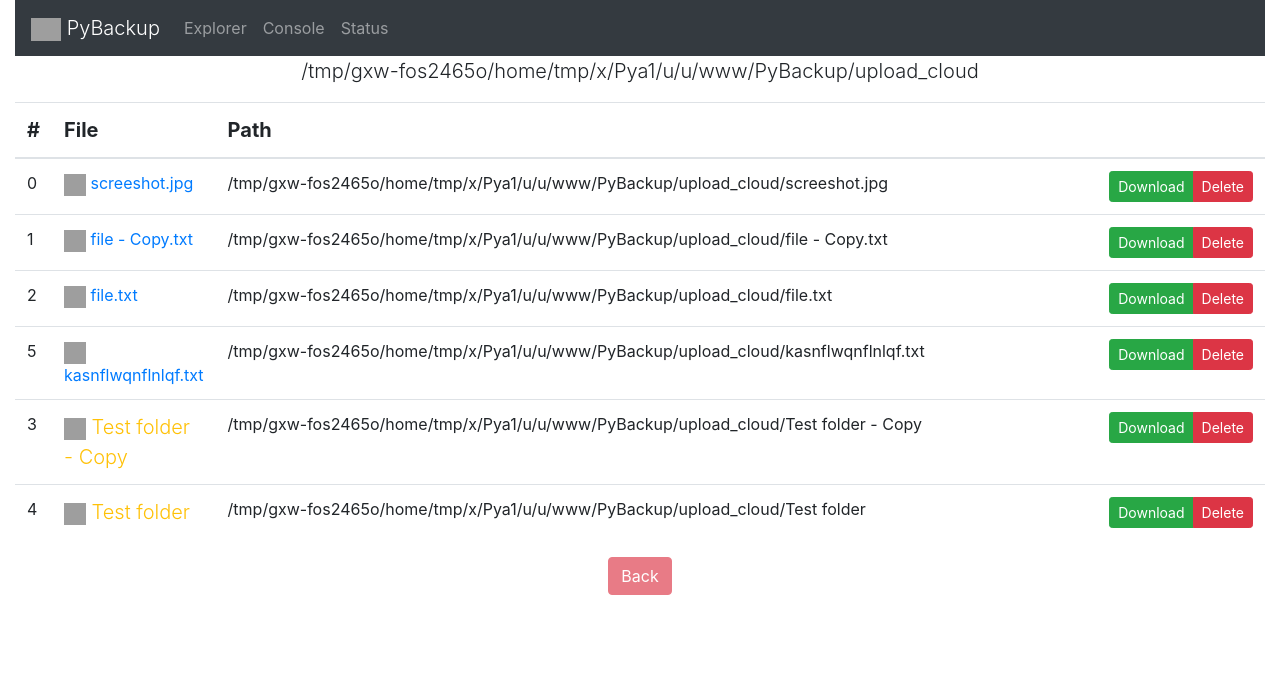
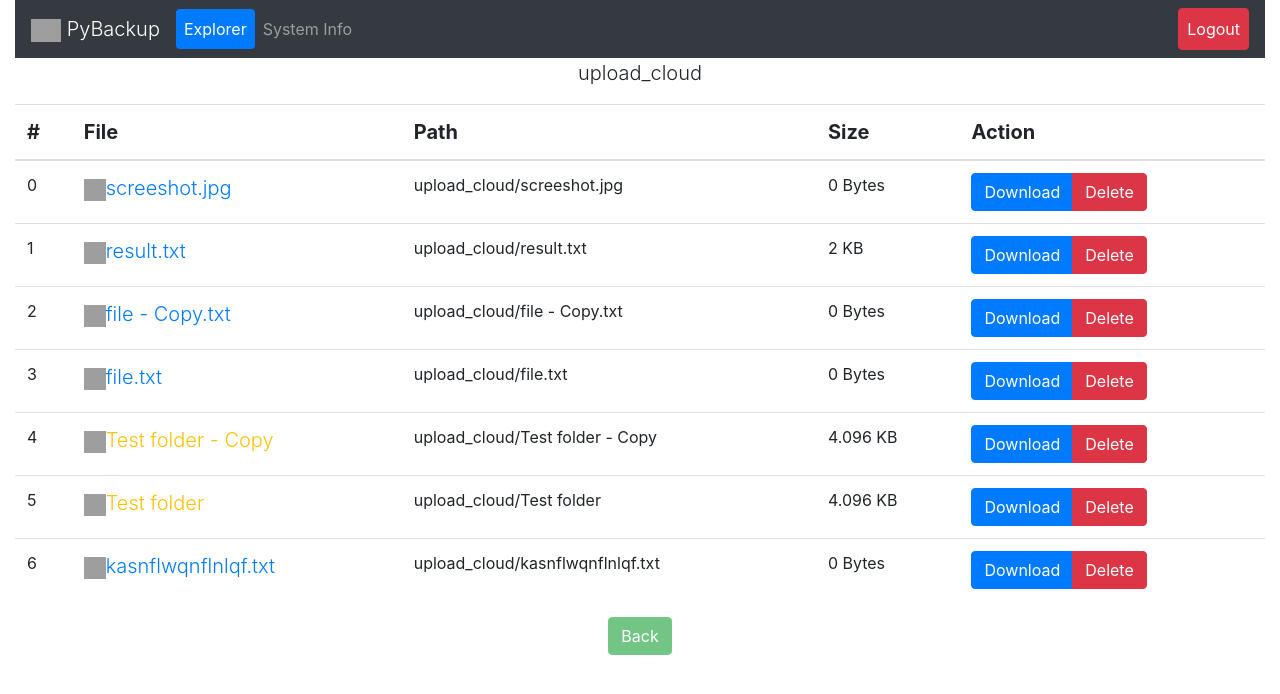
Before and after one commit to MrSSHH/PyBackup, a Flask app: page /explorer in a window 1280 px wide. Shown: the top 694 px of the page. Run offline with Flask 2, Linux system fonts and the light colour scheme; some libraries are stand-ins or nearby versions; grey boxes are pictures that could not be loaded.

Commit message:
Update
* Download button working only on files
* better code
* Added logout button
* added size section in explorer (bug working with a folder)

```diff
--- a/PyBackup/main.py
+++ b/PyBackup/main.py
@@ -1,12 +1,14 @@
-from flask import Flask, render_template, redirect, url_for, send_from_directory, request, make_response
+from flask import Flask, render_template, redirect, url_for, request, Response
 from forms import LoginForm, ConsoleCommand
-from os import path, chdir, getcwd, listdir, remove
+from os import path, getcwd, listdir, remove, walk
 from shutil import rmtree
+import zipfile
 
 main_dir = path.join(getcwd(), 'upload_cloud')
 app = Flask(__name__)
 
 app.config['SECRET_KEY'] = 'af7e8e3e25d417f9a0635906dc0325be'
+
 
 @app.route("/", methods=["POST", "GET"])
 def login():
@@ -16,42 +18,75 @@ def login():
         if form.username.data == 'admin' and form.password.data == 'admin':
             return redirect(url_for("home"))
         else:
-            return render_template("login.html", title="Login", form=form, wrong='yes')
+            return render_template(
+                "login.html",
+                title="Login",
+                form=form,
+                wrong='yes')
 
     return render_template("login.html", title="Login", form=form, wrong='no')
 
 
 @app.route('/viewer/<filepath>')
 def view(filepath):
+    url = request.path
     file_open = open(filepath, 'r')
     file_content = file_open.read().replace('\n', '<br>')
     file_open.close()
 
-    return render_template('viewer.html', file_content=file_content, file_path=filepath, file_name=path.split(filepath)[1])
+    return render_template(
+        'viewer.html',
+        file_content=file_content,
+        file_path=filepath,
+        file_name=path.split(filepath)[1],
+        url=url)
 
 
 @app.route('/explorer', defaults={'dir': main_dir})
 @app.route('/explorer/<dir>')
 def explore(dir):
-    if not dir.startswith(main_dir):
+    url = request.path
+
+    if not dir.startswith(main_dir) or not request.referrer:
         return redirect(url_for('login'))
 
     files = []
-    folders = []
 
     for index, file in enumerate(listdir(dir)):
         full_path = path.join(dir, file)
+
+        size = int(path.getsize(full_path))
+
+        if size >= 1073741824:
+            size = size / 1073741824
+            size_type = 'GB'
+        elif size >= 1000000:
+            size = size / 1000000
+            size_type = 'MB'
+        elif size >= 1000:
+            size = size / 1000
+            size_type = 'KB'
+        else:
+            size_type = 'Bytes'
+
         if path.isfile(full_path):
-            files.append([index, file, full_path])
-        else:
-            folders.append([index, file, full_path])
+            files.append([index, file, full_path, int(size), size_type, 'f'])
+            continue
 
-    return render_template('explorer.html', files=files, folders=folders, path_dir=dir, main_dir=main_dir)
+        files.append([index, file, full_path, size, size_type, 'o'])
+    return render_template(
+        'explorer.html',
+        files=files,
+        path_dir=dir,
+        main_dir=main_dir,
+        url=url)
 
 
 @app.route("/home")
 def home():
-    return render_template('index.html')
+    url = request.path
+    return render_template('index.html', url=url)
+
 
 @app.route('/delete/<file_path>')
 def delete(file_path):
@@ -62,46 +97,18 @@ def delete(file_path):
     return redirect('/explorer')
 
 
-@app.route("/download/<path><filename>")  # fix from upload to download
-def download(path, filename):
+@app.route("/download/<f_path>")
+def download(f_path):
+    file_name = path.split(f_path)[1]
+    file_ext, file_path = path.splitext(f_path)
+    with open(f_path, 'r') as file:
+        data = file.read()
+        return Response(
+            data,
+            mimetype="text/{}".format(file_ext),
+            headers={
+                "Content-disposition": "attachment; filename={}".format(file_name)})
 
-    return send_from_directory(getcwd(), filename=filename, as_attachment=True)
-
-
-@app.route("/serverconsole", methods=["POST", "GET"])
-def console():
-    if not request.referrer:
-        return redirect(url_for("login"))
-    else:
-        global file
-        form = ConsoleCommand()
-        data = ""
-        error = ''
-        commands = {"show files": listdir(getcwd()), "help": 'show files\ncd\nremove dir\ndownload'}
-
-        if form.validate_on_submit():
-            try:
-                command = str(form.console_command.data)
-                if 'cd' in command:
-                    chdir(path.join(getcwd(), command.split(' ')[1]))
-
-                elif "remove dir" in command:
-                    rmtree(path.join(getcwd(), command.split(" ")[2]))
-
-                elif "download" in command:
-                    file = command.split(" ")[1]
-                    return download(file)
-
-                elif command in commands.keys():
-                    data = commands[command]
-
-                else:
-                    error = "Command is not found"
-
-            except BaseException as v:
-                error = f'{v}'
-
-        return render_template("console.html", title="Console", data=data, form=form, error=error)
 
 if __name__ == "__main__":
     app.run(debug=True)
--- a/PyBackup/templates/explorer.html
+++ b/PyBackup/templates/explorer.html
@@ -7,45 +7,45 @@
             <th>#</th>
             <th>File</th>
             <th>Path</th>
+            <th>Size</th>
+            <th>Action</th>
         </tr>
     </thead>
-    <p class="text-center lead">{{ path_dir }}</p>
+    <p class="text-center lead">upload_cloud{{ path_dir.split("upload_cloud")[1] }}</p>
     <tbody>
-        {% for num, file, path in files %}
+
+        {% for num, file, file_path, size, size_type, type in files %}
             <tr>
                 <td>{{ num }}</td>
-                <td><a style="text-decoration: none ;" title="Click to View" class="text-primary" href="{{ url_for('view', filepath=path) }}"><img src="https://i.imgur.com/CldcWZf.png" width="22" height="22"> {{ file }}</a></td>
-                <td class="">{{ path }}
-                    <div class="btn-group float-right">
-                        <a href="{{ url_for('download', path=path, filename=file) }}" role="button" type="button" class="btn btn-sm btn-success float-right text-white">Download</a>
-                        <a href="{{ url_for('delete', file_path=path) }}" role="button" type="button" class="btn btn-sm btn-danger float-right text-white">Delete</a></td>
+
+                {% if type == 'f' %}
+                    <td><a style="text-decoration: none ;" title="Click to View" class="text-primary lead" href="{{ url_for('view', filepath=file_path) }}"><img src="https://i.imgur.com/CldcWZf.png" width="22" height="22">{{ file }}</a></td>
+                {% else %}
+                    <td><a title="Click to Enter" style="text-decoration: none ;" class="text-warning lead" href="{{ url_for('explore', dir=file_path) }}"><img src="https://i.imgur.com/m5hfiXB.png" width="22" height="22">{{ file }}</a></td>
+                {% endif %}
+
+                <!-- Current dir !-->
+                <td class="">upload_cloud{{ file_path.split("upload_cloud")[1] }}</td>
+                <td>{{ size }} {{ size_type }}</td>
+                <td>
+                    <div class="btn-group">
+                        <a href="{{ url_for('download', f_path=file_path) }}" role="button" type="button" class="btn btn-md btn-primary float-right text-white">Download</a>
+                        <a href="{{ url_for('delete', file_path=file_path) }}" role="button" type="button" class="btn btn-md btn-danger float-right text-white">Delete</a></td>
                     </div>
                 </td>
+
             </tr>
-        {% endfor %}
-            {% for num, folder, path in folders %}
-                <tr>
-                    <td>{{ num }}</td>
-                    <td><a title="Click to Enter" style="text-decoration: none ;" class="text-warning lead" href="{{ url_for('explore', dir=path) }}"><img src="https://i.imgur.com/m5hfiXB.png" width="22" height="22"> {{ folder }}</a></td>
-                    <td class="col-lg-12">{{ path }}
-                        <div class="btn-group float-right">
-                            <a href="{{ url_for('download', path=path, filename=file) }}" role="button" type="button" class="btn btn-sm btn-success float-right text-white">Download</a>
-                            <a href="{{ url_for('delete', file_path=path) }}" role="button" type="button" class="btn btn-sm btn-danger float-right text-white">Delete</a></td>
-                        </div>
-                    </td>
-                </tr>
         {% endfor %}
     </tbody>
 
 </table>
 
 <!-- Center Buttons !-->
-<div class="text-center">
-
+<div class="text-center animated fadeInDown">
     {% if path_dir.split('\\')[-1] != main_dir.split("\\")[-1] %}
-        <a title="Click to go back" class="btn btn-danger btn-md text-center text-white" href="{{ url_for('explore', dir='\\'.join(path_dir.split('\\')[0:-1])) }}" role="button">Back</a>
+        <a title="Click to go back" class="btn btn-success btn-md text-center text-white" href="{{ url_for('explore', dir='\\'.join(path_dir.split('\\')[0:-1])) }}" role="button">Back</a>
     {% else %}
-        <a class="btn btn-danger btn-md text-center text-white disabled">Back</a>
+        <a class="btn btn-success btn-md text-center text-white disabled">Back</a>
     {% endif %}
 </div>
 
--- a/PyBackup/templates/index.html
+++ b/PyBackup/templates/index.html
@@ -3,8 +3,8 @@
 {% block content %}
     <div class="jumbotron text-center animated fadeInUp">
         <h1 class="display-4">Welcome User</h1>
-        <p class="lead">This tool has been built open source and plus it's free!</p>
-        <p class="lead ">If you would like our project please consider helping with the project or you can donate<br>to keep this project alive</p>
+        <p class="lead">This tool has been built open source and it's free!</p>
+        <p class="lead ">So If you like our project please consider helping with the project or you can donate<br>to keep this project alive</p>
         <button class="btn btn-primary" data-toggle="collapse" data-target="#demo">Information</button>
         <div class="collapse lead" id="demo">
             <br>
@@ -12,6 +12,7 @@
             Donate: <a target="_blank" href="https://www.github.com/MrSSHH">Click Me</a>
             <br>
             <img width="60" height="60" src="https://i.imgur.com/E8m4hWx.png" alt="Heart :)">
+            <p>Thank you! <br> Created by Benjamin aka MrSSHH</p>
         </div>
 
     </div>
--- a/PyBackup/templates/layout_home.html
+++ b/PyBackup/templates/layout_home.html
@@ -18,19 +18,24 @@
                 <img class="img-fluid" width="30" height="30" src="https://i.imgur.com/DLBPgBe.png">
                 <span class="lead">PyBackup</span>
             </a>
-            <ul class="navbar-nav mr-auto">
+            <ul class="navbar-nav nav-pills">
                 <li class="nav-item">
-                    <a class="nav-link" href="/explorer">Explorer</a>
+                    {% if url == '/home'or url == '/status' or url == '/viewer'%}
+                        <a class="nav-link" href="/explorer">Explorer</a>
+                    {% else %}
+                        <a class="nav-link active" href="/explorer">Explorer</a>
+                    {% endif %}
                 </li>
 
                  <li class="nav-item">
-                    <a class="nav-link" href="/serverconsole">Console</a>
-                </li>
-
-                 <li class="nav-item">
-                    <a class="nav-link" href="/status">Status</a>
+                    <a class="nav-link" href="/status">System Info</a>
                  </li>
             </ul>
+            <ul class="nav navbar-nav ml-auto">
+                <li class="nav-item">
+                    <a  role="button" class="nav-link btn btn-danger text-white rounded" href="url-for('login')">Logout</a>
+                </li>
+             </ul>
 
         </nav>
         {% block content %}{% endblock %}
--- a/PyBackup/templates/viewer.html
+++ b/PyBackup/templates/viewer.html
@@ -5,10 +5,10 @@
 <div class="card">
     <div class="card-header">
         {{ file_name }}<br>
-        {{ file_path }}
+        upload_cloud{{ file_path.split("upload_cloud")[1] }}
 
         <div class="float-right btn-group">
-            <a role="button" href="{{ url_for('download', download_file=file_path) }}" type="button" class="btn btn-sm btn-success">Download</a>
+            <a role="button" href="{{ url_for('download', f_path=file_path) }}" type="button" class="btn btn-sm btn-success">Download</a>
             <a role="button" href="{{ url_for('delete', file_path=file_path) }}" type="button" class="btn btn-sm btn-danger">Delete</a>
             <a title="Click to go back" class="btn btn-primary btn-sm text-center text-white" href="{{ url_for('explore', dir='\\'.join(file_path.split('\\')[0:-1])) }}" role="button">Back</a>
         </div>
```
Also changed, not shown: PyBackup/upload_cloud/result.txt (added, +71 -0 lines), 2 other files.
